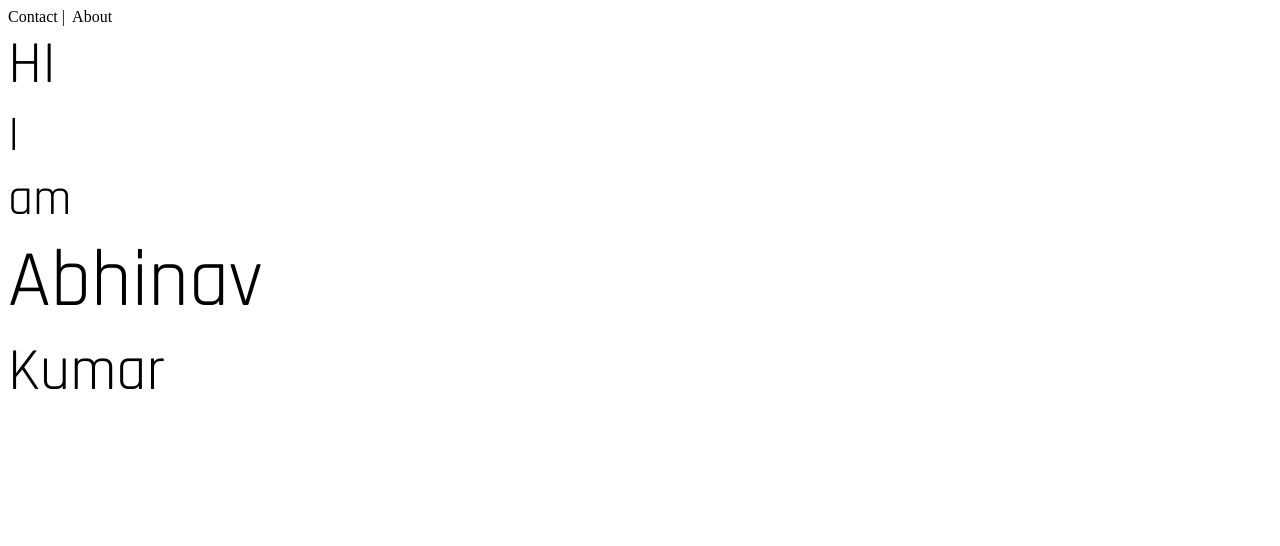
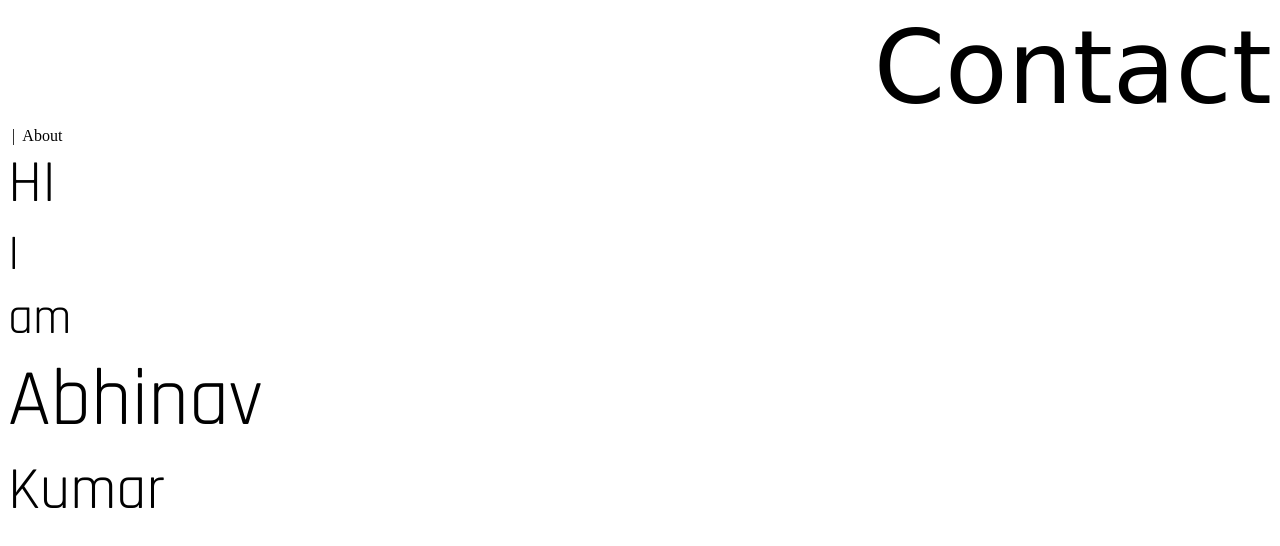
Before and after one commit to ab-hnv/Anim, a plain HTML site: page index.html in a window 1280 px wide. Drawn offline with Linux system fonts and the light colour scheme.

Commit message:
Update styles.css

```diff
--- a/public/styles.css
+++ b/public/styles.css
@@ -142,7 +142,7 @@ body {
     }
     #contact{
         font-family:'Comfortaa', cursive;
-        font-size: 8vw;
+        font-size: 20vw;
         display:flex;
         justify-content: right;
     }
@@ -153,3 +153,10 @@ body {
         justify-content: right;
     }
  }
+
+ #contact{
+    font-family:'Comfortaa', cursive;
+    font-size: 8vw;
+    display:flex;
+    justify-content: right;
+}
```
